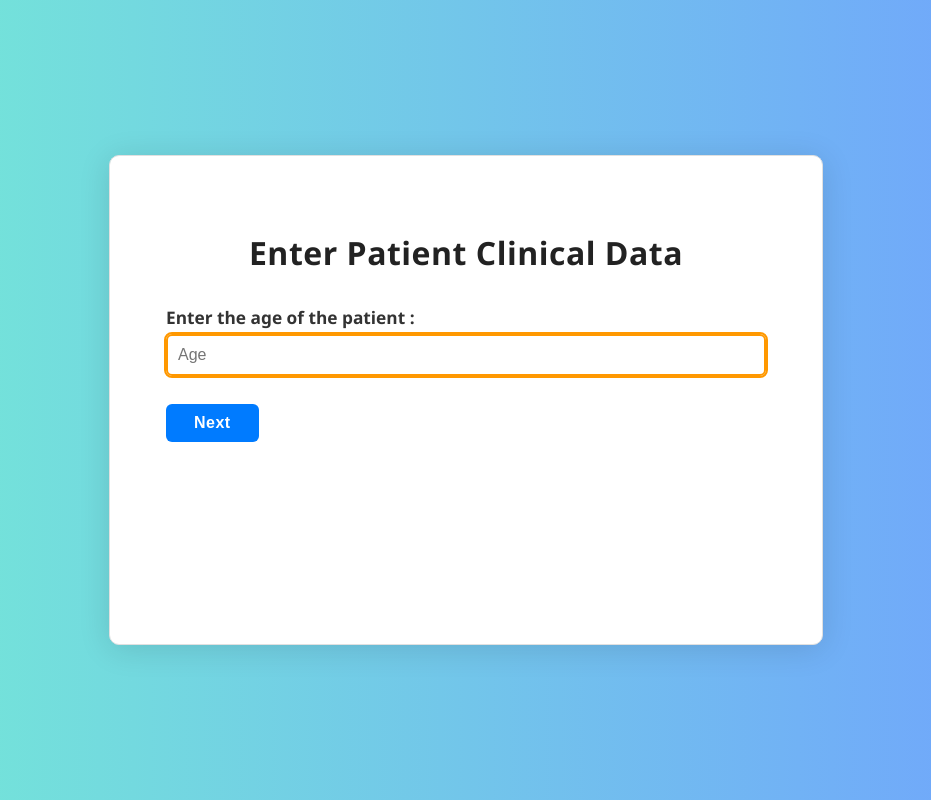
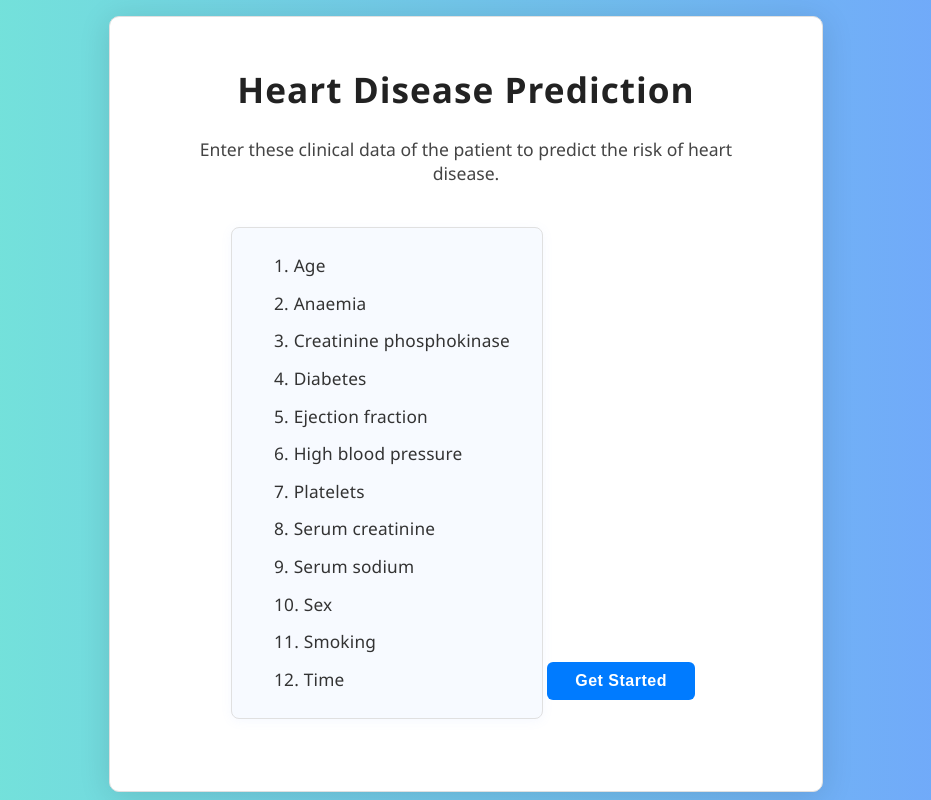
Before and after one commit to Poushali-02/Heart-Disease-Predictor, a Flask app: page / in a window 1280 px wide. Shown: the whole page, without its empty margins (174-1105 px from the left). Run offline with Flask 3, Linux system fonts and the light colour scheme; parts of the project's set-up code (start-up, migrations or seed data) failed here and were passed over.

Commit message:
stable version:3

```diff
--- a/app.py
+++ b/app.py
@@ -1,17 +1,34 @@
 from flask import Flask, request, render_template
 import joblib
+import pandas as pd
 app = Flask(__name__)
+
+
+required_fields = [
+        'age',	'anaemia',	'creatinine_phosphokinase',	'diabetes',	'ejection_fraction',	'high_blood_pressure',  'platelets',	'serum_creatinine',	'serum_sodium',	'sex',	'smoking',	'time'
+    ]
 
 @app.route('/')
 def main():
-    return render_template('index.html')
+    return render_template('index.html', required_fields=required_fields)
+
+model = joblib.load('model.pkl')
 
 @app.route('/predict', methods=['POST'])
 def predict():
     try:
-        features = [float(x) for x in request.form.values()]
-        model = joblib.load('model.pkl')
-        prediction = model.predict([features])[0]
+        features = []
+        for field in required_fields:
+            value = request.form.get(field)
+            if value is None or value.strip() == '':
+                return render_template('result.html', prediction_text=f"Missing value for {field}", color_class='error')
+            try:
+                features.append(float(value))
+            except ValueError as e:
+                return render_template('result.html', prediction_text=f"Invalid value for {field}\nError:{e}", color_class='error')
+        input_data = pd.DataFrame([features], columns=required_fields)
+        prediction = model.predict(input_data)[0]
+        print(prediction)
         color_class = 'yes' if prediction == 1 else 'no'
         result = "High Risk of Heart Failure" if prediction == 1 else "Low Risk of Heart Failure"
         return render_template('result.html', prediction_text=result, color_class=color_class)
--- a/static/script.js
+++ b/static/script.js
@@ -1,5 +1,12 @@
 let currentStep = 0
 const steps = document.querySelectorAll('.step')
+
+function startWizard() {
+    document.querySelector('.intro').style.display = 'none';
+    document.querySelector('.container').style.display = 'block';
+    // Optionally, show the first step if not already handled
+    if (typeof showStep === 'function') showStep(0);
+}
 
 function showStep(index){
     steps.forEach((step, i) => {
@@ -25,3 +32,6 @@ function prevStep(){
 }
 
 document.addEventListener('DOMContentLoaded', () => showStep(currentStep));
+document.querySelector('.form').addEventListener('submit', function() {
+    document.getElementById('loading-overlay').style.display = 'flex';
+});
--- a/static/style.css
+++ b/static/style.css
@@ -20,7 +20,76 @@ body {
   position: relative;
   z-index: 2;
 }
+/* Intro section styling to match container */
+.intro {
+  background: white;
+  padding: 48px 56px 40px 56px;
+  border-radius: 10px;
+  box-shadow: 0 4px 32px rgba(0,0,0,0.12);
+  width: 600px;
+  max-width: 90vw;
+  border: 1.5px solid #e0e0e0;
+  margin: 40px auto 32px auto;
+  position: relative;
+  z-index: 2;
+  text-align: center;
+}
 
+.intro h1 {
+  margin-top: 0;
+  font-size: 2.2rem;
+  color: #222;
+  letter-spacing: 1px;
+}
+
+.intro p {
+  color: #444;
+  font-size: 1.1rem;
+  margin-bottom: 18px;
+}
+
+.intro ol {
+  background: #f7faff;
+  border: 1px solid #e0e0e0;
+  border-radius: 8px;
+  padding: 24px 32px 24px 40px;
+  margin: 24px 0 32px 0;
+  font-size: 1.08rem;
+  color: #333;
+  box-shadow: 0 2px 12px rgba(112, 160, 255, 0.07);
+  list-style-position: inside;
+  text-align: left;
+  display: inline-block;
+}
+
+.intro ol li {
+  margin-bottom: 10px;
+  padding-left: 2px;
+  line-height: 1.6;
+  font-weight: 500;
+  letter-spacing: 0.2px;
+}
+
+.intro ol li:last-child {
+  margin-bottom: 0;
+}
+
+.intro button[type="button"] {
+  padding: 10px 28px;
+  background-color: #007bff;
+  color: white;
+  font-size: 1rem;
+  border: none;
+  border-radius: 6px;
+  cursor: pointer;
+  transition: background 0.3s;
+  font-weight: 600;
+  letter-spacing: 0.5px;
+}
+
+.intro button[type="button"]:hover {
+  background-color: #0056b3;
+}
 h2 {
   text-align: center;
   margin-bottom: 32px;
@@ -90,3 +159,26 @@ input[name="age"] {
   outline: 2px solid #ff9800 !important;
   z-index: 10;
 }
+#loading-overlay {
+  position: fixed;
+  top: 0; left: 0; right: 0; bottom: 0;
+  background: rgba(255,255,255,0.7);
+  z-index: 9999;
+  display: flex;
+  align-items: center;
+  justify-content: center;
+}
+
+.loader {
+  border: 8px solid #f3f3f3;
+  border-top: 8px solid #007bff;
+  border-radius: 50%;
+  width: 60px;
+  height: 60px;
+  animation: spin 1s linear infinite;
+}
+
+@keyframes spin {
+  0% { transform: rotate(0deg);}
+  100% { transform: rotate(360deg);}
+}
--- a/templates/index.html
+++ b/templates/index.html
@@ -7,13 +7,23 @@
     <link rel="stylesheet" href="{{ url_for('static', filename='style.css') }}">
 </head>
 <body>
+<div class="intro">
+    <h1>Heart Disease Prediction</h1>
+    <p>Enter these clinical data of the patient to predict the risk of heart disease.</p>
+    <ol>
+    {% for i in required_fields %}
+        <li>{{ i.replace('_', ' ').capitalize() }} </li>
+    {% endfor %}
+    </ol>
+    <button type="button" onclick="startWizard()">Get Started</button>
+</div>
 
-<div class="container">
+<div class="container" style="display:none;">
     <h2>Enter Patient Clinical Data</h2>
-    <form method="POST" action="/predict" class="form">
+    <form method="POST" action="/predict" class="form" autocomplete="off">
 
         <!-- Age -->
-        <div class="step active">
+        <div class="step">
             <label>Enter the age of the patient : </label>
             <input type="number" name="age" placeholder="Age" required min="0" max="120"><br>
             <button type="button" onclick="nextStep()">Next</button>
@@ -21,7 +31,7 @@
 
         <!-- Anaemia -->
         <div class="step">
-            <label>Does the patient has <a href="https://en.wikipedia.org/wiki/Anemia">Anaemia</a>? </label>
+            <label>Does the patient has <a href="https://en.wikipedia.org/wiki/Anemia" style="text-decoration: none;">Anaemia</a>? </label>
             <select name="anaemia" required>
                 <option value="1">Yes</option>
                 <option value="0">No</option>
@@ -32,7 +42,7 @@
 
         <!-- CPK level -->
         <div class="step">
-            <label>Enter the <a href="https://www.ncbi.nlm.nih.gov/books/NBK546624/">CPK level(Creatinine Phosphokinase)</a> of patient: </label>
+            <label>Enter the <a href="https://www.ncbi.nlm.nih.gov/books/NBK546624/" style="text-decoration: none;">CPK level(Creatinine Phosphokinase)</a> of patient: </label>
             <input type="text" name="creatinine_phosphokinase" placeholder="CPK Level" required><br>
             <button type="button" onclick="prevStep()">Previous</button>
             <button type="button" onclick="nextStep()">Next</button>
@@ -40,7 +50,7 @@
 
         <!-- Diabetes -->
         <div class="step">
-            <label>Does the patient has <a href="https://my.clevelandclinic.org/health/diseases/7104-diabetes">Diabetes</a>? </label>
+            <label>Does the patient has <a href="https://my.clevelandclinic.org/health/diseases/7104-diabetes" style="text-decoration: none;">Diabetes</a>? </label>
             <select name="diabetes" required>
                 <option value="1">Yes</option>
                 <option value="0">No</option>
@@ -51,7 +61,7 @@
 
         <!-- Ejection_fraction -->
         <div class="step">
-            <label>Enter the <a href="https://my.clevelandclinic.org/health/articles/16950-ejection-fraction">Ejection Fraction</a> of patient: </label>
+            <label>Enter the <a href="https://my.clevelandclinic.org/health/articles/16950-ejection-fraction" style="text-decoration: none;">Ejection Fraction</a> of patient: </label>
             <input type="text" name="ejection_fraction" placeholder="Ejection Fraction" required><br>
             <button type="button" onclick="prevStep()">Previous</button>
             <button type="button" onclick="nextStep()">Next</button>
@@ -59,7 +69,7 @@
 
         <!-- BP -->
         <div class="step">
-            <label>Does the patient has <a href="https://www.mayoclinic.org/diseases-conditions/high-blood-pressure/symptoms-causes/syc-20373410">High Blood Pressure</a>?</label>
+            <label>Does the patient has <a href="https://www.mayoclinic.org/diseases-conditions/high-blood-pressure/symptoms-causes/syc-20373410" style="text-decoration: none;">High Blood Pressure</a>?</label>
             <select name="high_blood_pressure" required>
                 <option value="1">Yes</option>
                 <option value="0">No</option>
@@ -70,7 +80,7 @@
 
         <!-- platelets -->
         <div class="step">
-            <label>Enter the <a href="https://my.clevelandclinic.org/health/body/22879-platelets">Platelets</a> of patient: </label>
+            <label>Enter the <a href="https://my.clevelandclinic.org/health/body/22879-platelets" style="text-decoration: none;">Platelets</a> of patient: </label>
             <input type="text" name="platelets" placeholder="Platelets" required><br>
             <button type="button" onclick="prevStep()">Previous</button>
             <button type="button" onclick="nextStep()">Next</button>
@@ -78,7 +88,7 @@
 
         <!-- serum_creatinine -->
         <div class="step">
-            <label>Enter the <a href="https://www.kidneyfund.org/all-about-kidneys/tests/serum-creatinine-test">Serum Creatinine</a> of patient: </label>
+            <label>Enter the <a href="https://www.kidneyfund.org/all-about-kidneys/tests/serum-creatinine-test" style="text-decoration: none;">Serum Creatinine</a> of patient: </label>
             <input type="text" name="serum_creatinine" placeholder="Serum Creatinine" required><br>
             <button type="button" onclick="prevStep()">Previous</button>
             <button type="button" onclick="nextStep()">Next</button>
@@ -86,7 +96,7 @@
 
         <!-- serum_sodium -->
         <div class="step">
-            <label>Enter the <a href="https://medlineplus.gov/lab-tests/sodium-blood-test/">Serum Sodium level</a> of patient: </label>
+            <label>Enter the <a href="https://medlineplus.gov/lab-tests/sodium-blood-test/" style="text-decoration: none;">Serum Sodium level</a> of patient: </label>
             <input type="text" name="serum_sodium" placeholder="Serum Sodium" required><br>
             <button type="button" onclick="prevStep()">Previous</button>
             <button type="button" onclick="nextStep()">Next</button>
@@ -116,13 +126,16 @@
 
         <!-- time -->
         <div class="step">
-            <label>Enter the <a href="https://toolkit.ncats.nih.gov/glossary/follow-up-duration/">Follow Up time</a> of patient: </label>
+            <label>Enter the <a href="https://toolkit.ncats.nih.gov/glossary/follow-up-duration/" style="text-decoration: none;">Follow Up time</a> of patient: </label>
             <input type="text" name="time" placeholder="Follow-up Time (days)" required><br>
             <button type="button" onclick="prevStep()">Previous</button>
             <input type="submit" value="Predict">
         </div>
     </form>
 </div>
+<div id="loading-overlay" style="display:none;">
+  <div class="loader"></div>
+</div>
 <script src="{{ url_for('static', filename='script.js') }}"></script>
 </body>
 </html>
--- a/templates/result.html
+++ b/templates/result.html
@@ -56,14 +56,14 @@
       border: 1px solid #ffcccc;
       display: inline-block;
       animation: shake 0.3s ease-in-out 2;
-      @keyframes shake {
+    }
+    @keyframes shake {
       0% { transform: translateX(0); }
       25% { transform: translateX(-4px); }
       50% { transform: translateX(4px); }
       75% { transform: translateX(-4px); }
       100% { transform: translateX(0); }
       }
-    }
 
     .back-button {
       margin-top: 30px;
@@ -91,7 +91,7 @@
     <h3>Your Prediction Result</h3>
     <div class="highlight {{ color_class }}">{{ prediction_text }}</div>
     <form action="/" method="get">
-      <button type="submit" class="back-button">Try Again</button>
+      <button type="submit" class="back-button" onclick="window.location.href='/'">Try Again</button>
     </form>
   </div>
 </body>
```
